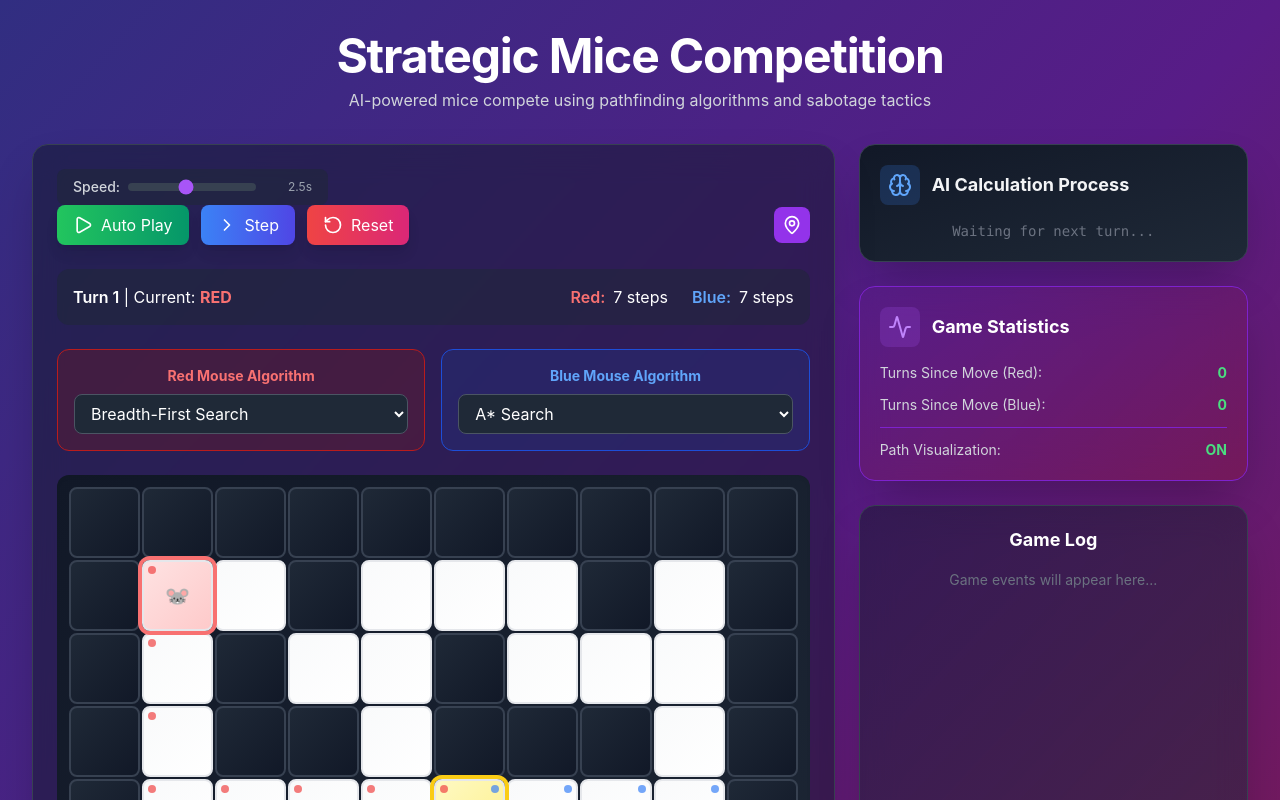
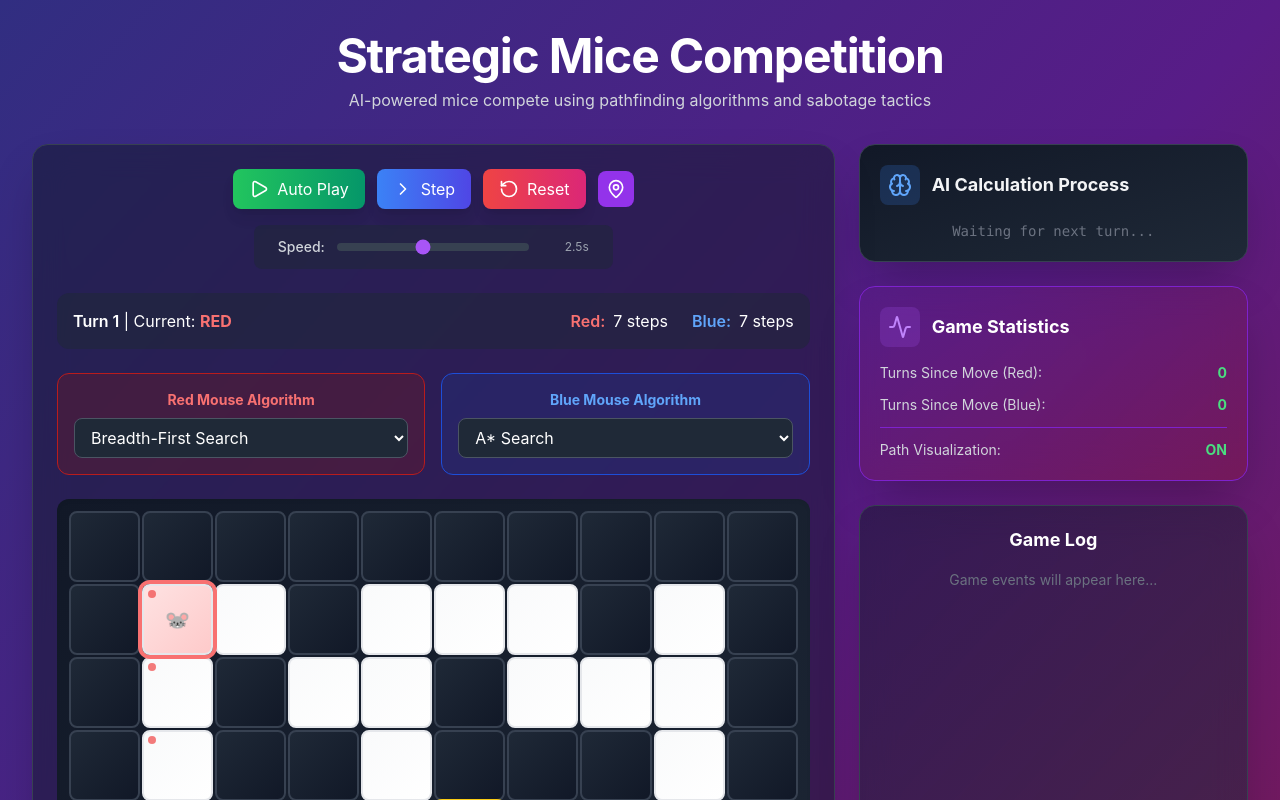
Before and after one commit to derrickLouis/mouseMaze, a React (Create React App) app: page / in a window 1280 px wide. Shown: the top 800 px of the page. Built offline with nearby package versions, Linux system fonts and the light colour scheme.

Commit message:
TODO: Center Controls

```diff
--- a/src/MouseMaze.jsx
+++ b/src/MouseMaze.jsx
@@ -760,27 +760,10 @@ const MouseMaze = () => {
           {/* Game Board */}
           <div className="lg:col-span-2">
             <div className="bg-gray-900/50 backdrop-blur-lg rounded-2xl shadow-2xl p-6 border border-gray-700">
-              {/* Controls */}
-              <div className="flex items-center gap-4">
-                <div className="flex items-center gap-2 bg-gray-800/50 rounded-lg px-4 py-2">
-                  <label className="text-sm text-gray-300 font-medium">Speed:</label>
-                  <input
-                    type="range"
-                    min="500"
-                    max="5000"
-                    step="100"
-                    value={playSpeed}
-                    onChange={(e) => setPlaySpeed(Number(e.target.value))}
-                    className="w-32 h-2 bg-gray-700 rounded-lg appearance-none cursor-pointer accent-purple-500"
-                  />
-                  <span className="text-xs text-gray-400 w-12 text-right">
-                    {(playSpeed / 1000).toFixed(1)}s
-                  </span>
-                </div>
-              </div>
-
-              <div className="flex justify-between items-center mb-6">
-                <div className="flex gap-3">
+              {/* Centered Controls */}
+              <div className="flex flex-col items-center gap-4 mb-6">
+                {/* Main Control Buttons */}
+                <div className="flex gap-3 items-center">
                   <button
                     onClick={togglePlay}
                     className="flex items-center gap-2 px-4 py-2 bg-gradient-to-r from-green-500 to-emerald-600 hover:from-green-600 hover:to-emerald-700 text-white rounded-lg transition-all shadow-lg"
@@ -803,8 +786,6 @@ const MouseMaze = () => {
                     <RotateCcw size={20} />
                     Reset
                   </button>
-                </div>
-                <div className="flex items-center gap-2">
                   <button
                     onClick={() => setShowPaths(!showPaths)}
                     className={`p-2 rounded-lg transition-all ${
@@ -815,6 +796,23 @@ const MouseMaze = () => {
                   >
                     <MapPin size={20} />
                   </button>
+                </div>
+
+                {/* Speed Control */}
+                <div className="flex items-center gap-3 bg-gray-800/50 rounded-lg px-6 py-3">
+                  <label className="text-sm text-gray-300 font-medium">Speed:</label>
+                  <input
+                    type="range"
+                    min="500"
+                    max="5000"
+                    step="100"
+                    value={playSpeed}
+                    onChange={(e) => setPlaySpeed(Number(e.target.value))}
+                    className="w-48 h-2 bg-gray-700 rounded-lg appearance-none cursor-pointer accent-purple-500"
+                  />
+                  <span className="text-xs text-gray-400 w-12 text-right">
+                    {(playSpeed / 1000).toFixed(1)}s
+                  </span>
                 </div>
               </div>
 
```
Also changed, not shown: TODO.txt.
